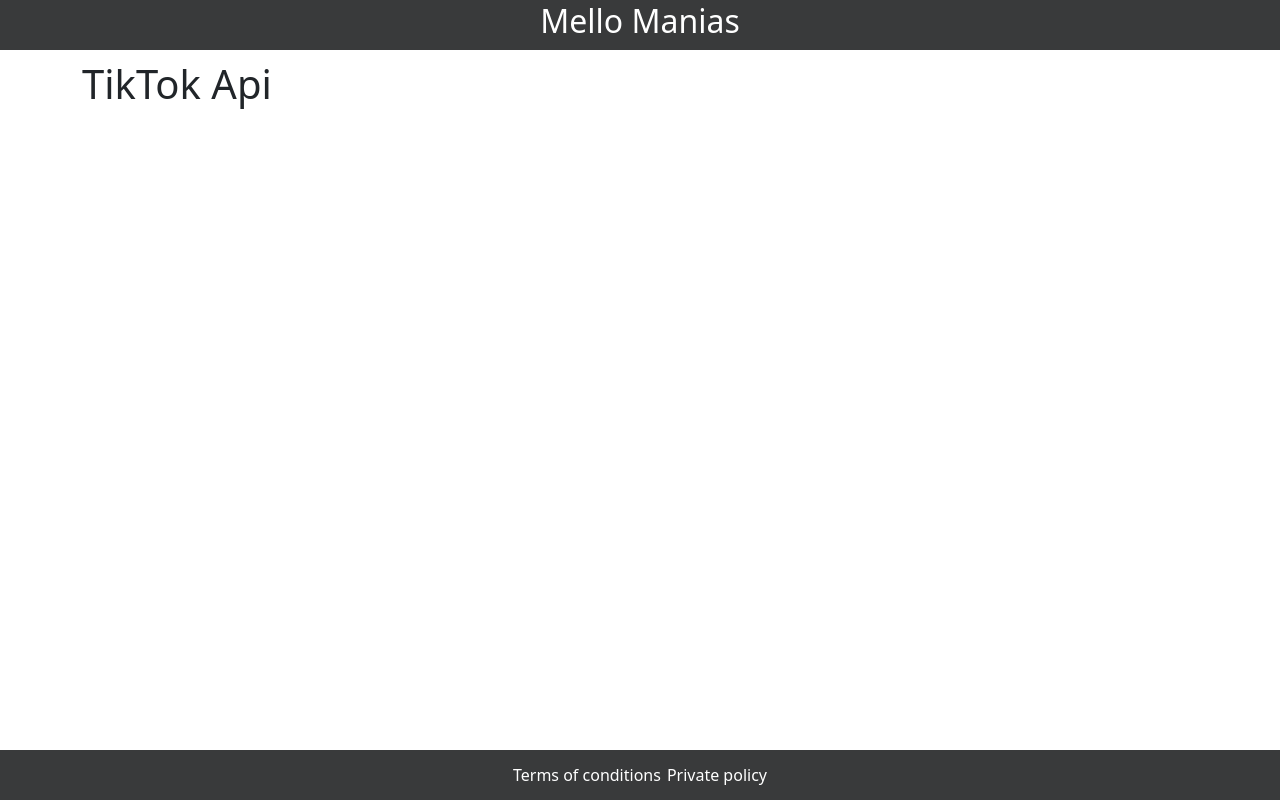
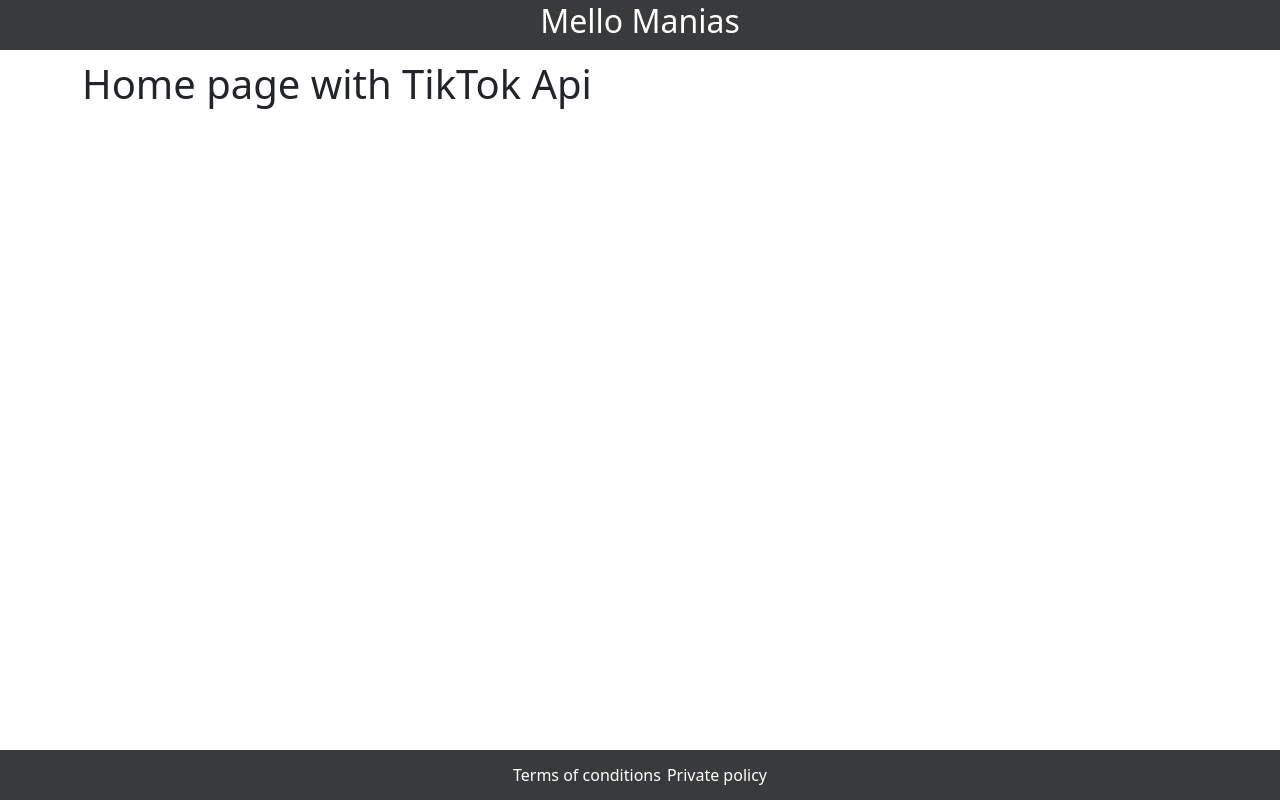
Before and after one commit to sednice13/mellomanias, a React (Create React App) app: page / in a window 1280 px wide. Built offline with nearby package versions, Linux system fonts and the light colour scheme.

Commit message:
fix for azure

```diff
--- a/package.json
+++ b/package.json
@@ -15,7 +15,7 @@
     "jwt-decode": "^3.1.2",
     "react": "^18.2.0",
     "react-app-rewired": "^2.2.1",
-    "react-awesome-reveal": "^4.2.8",
+
     "react-bootstrap": "^2.7.2",
     "react-dom": "^18.2.0",
     "react-router-dom": "^6.3.0",
--- a/src/components/sites/Home.jsx
+++ b/src/components/sites/Home.jsx
@@ -5,7 +5,7 @@
 
     return (
           <div>
-            <h1> TikTok Api</h1>
+            <h1> Home page with  TikTok Api</h1>
           </div>
     )
 
```
